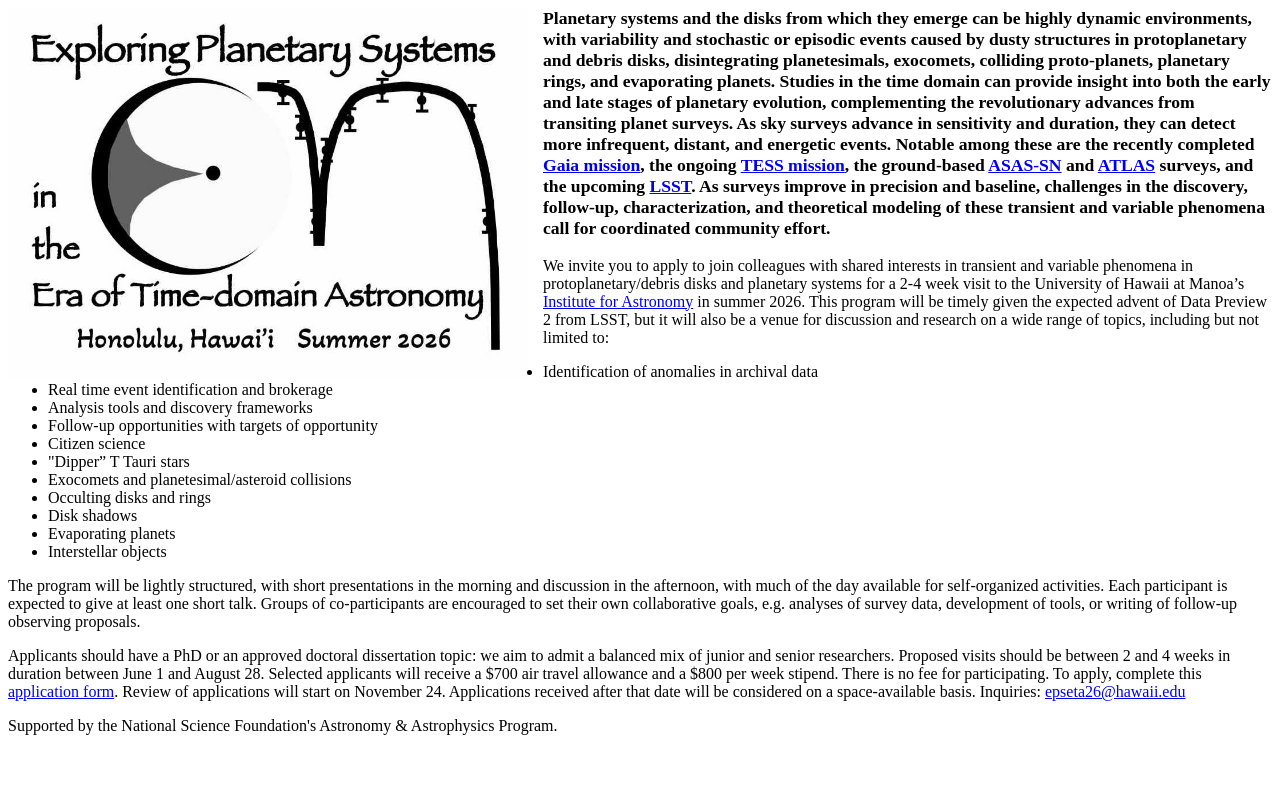
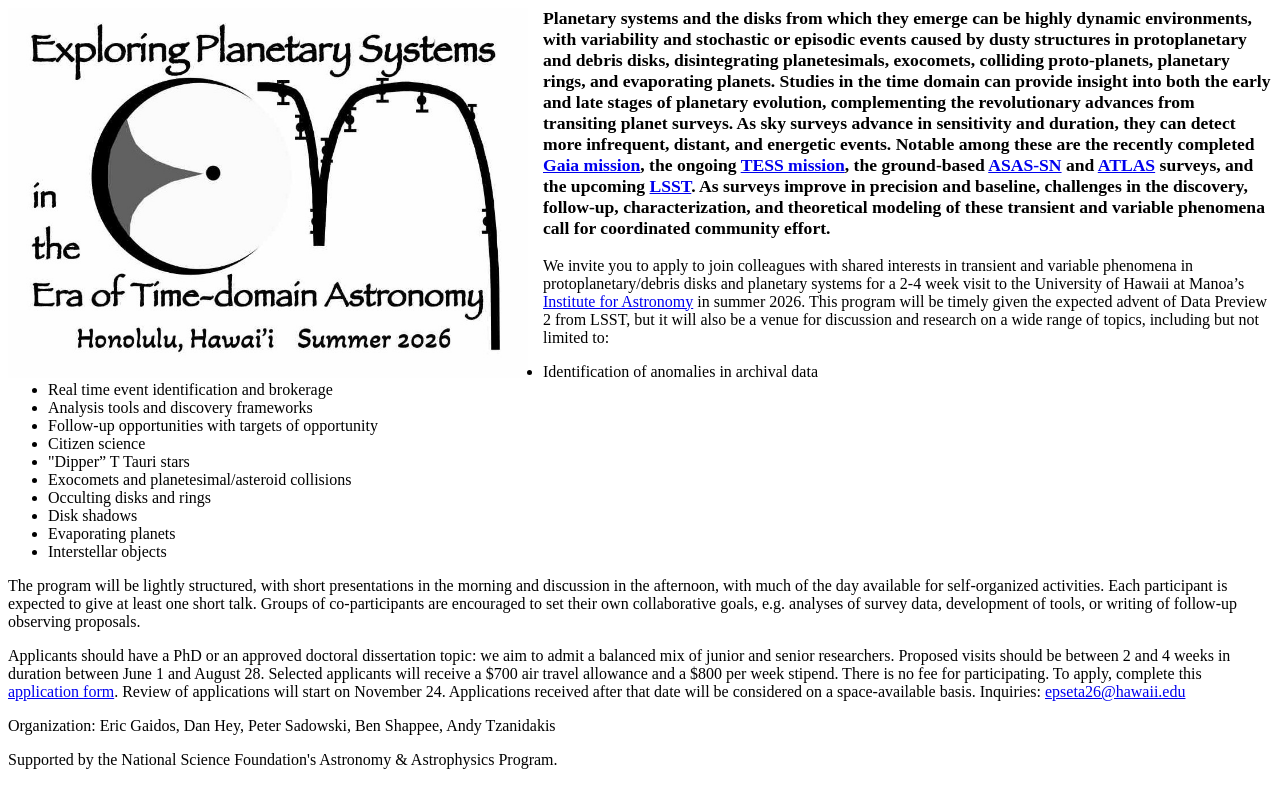
Before and after one commit to egaidos/egaidos.github.io, a Jekyll site: the page epseta26.html, which Jekyll copies as it is, in a window 1280 px wide. Shown: the top 808 px of the page. Built offline with Jekyll 4.4.1, drawn with Linux system fonts in a browser that asks for light colours; a style sheet for code colours, icons or effects is not loaded.

Commit message:
Update epseta26.html

```diff
--- a/epseta26.html
+++ b/epseta26.html
@@ -45,4 +45,6 @@
 
 <p>Applicants should have a PhD or an approved doctoral dissertation topic: we aim to admit a balanced mix of junior and senior researchers.  Proposed visits should be between 2 and 4 weeks in duration between June 1 and August 28.  Selected applicants will receive a $700 air travel allowance and a $800 per week stipend.   There is no fee for participating.  To apply, complete this <a href=https://forms.gle/R2iFEmJMF4x9N3n69>application form</a>.  Review of applications will start on November 24.  Applications received after that date will be considered on a space-available basis.  Inquiries: <a href="mailto:epseta26@hawaii.edu">epseta26@hawaii.edu</a></p>
 
+<p>Organization: Eric Gaidos, Dan Hey, Peter Sadowski, Ben Shappee, Andy Tzanidakis</p>
+
 <p>Supported by the National Science Foundation's Astronomy & Astrophysics Program.</p>
```
